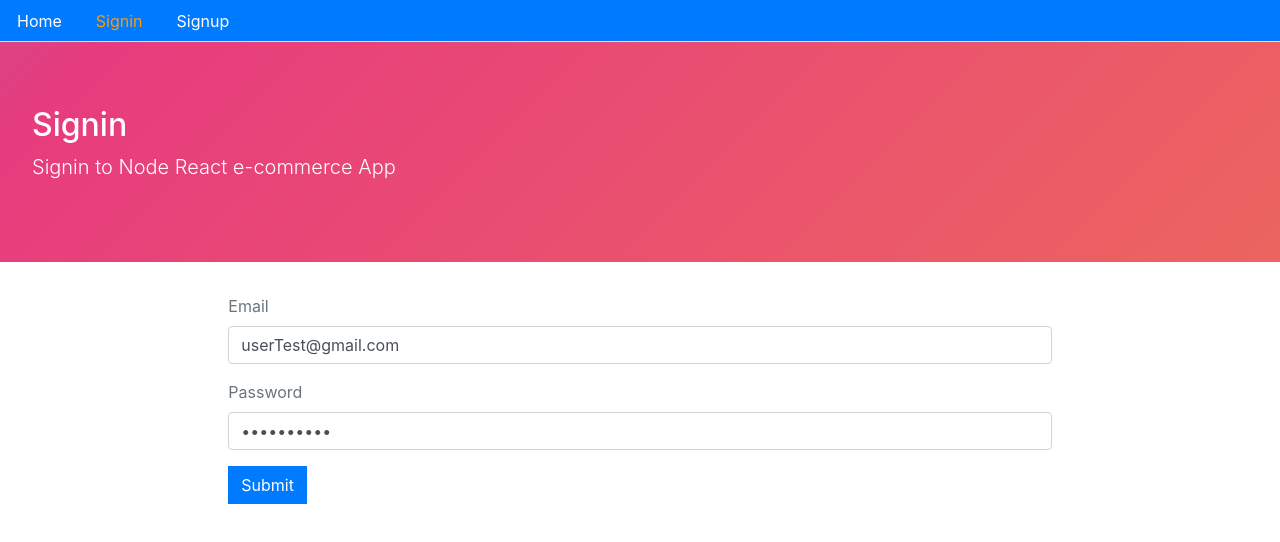
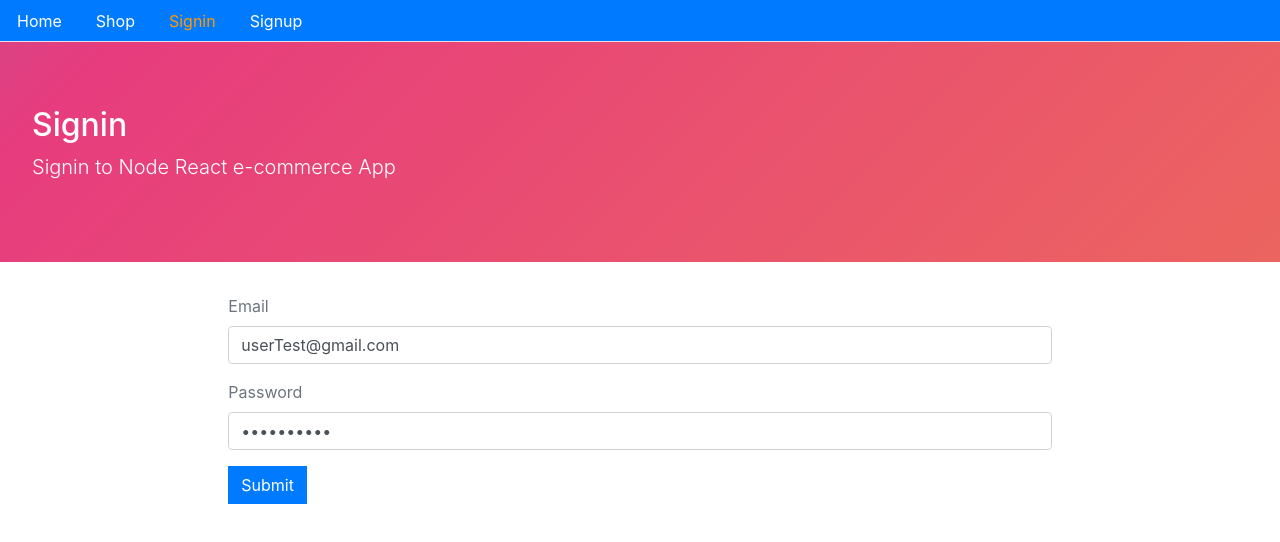
Before and after one commit to marcoaccardi/ecommerce-project, a React (Create React App) app in the folder client/: page /signin in a window 1280 px wide. Shown: the top 542 px of the page. Built offline with nearby package versions, Linux system fonts and the light colour scheme; no server answers.

Commit message:
Add Shop component

```diff
--- a/client/src/Routes.js
+++ b/client/src/Routes.js
@@ -9,12 +9,14 @@
 import { AdminDashboard } from "./user/AdminDashboard";
 import { AddCategory } from "./admin/AddCategory";
 import { AddProduct } from "./admin/AddProduct";
+import { Shop } from "./core/Shop";
 
 const Routes = () => {
   return (
     <BrowserRouter>
       <Switch>
         <Route path="/" exact component={Home} />
+        <Route path="/shop" exact component={Shop} />
         <Route path="/signin" exact component={Signin} />
         <Route path="/signup" exact component={Signup} />
         <PrivateRoute path="/user/dashboard" exact component={Dashboard} />
--- a/client/src/core/Menu.js
+++ b/client/src/core/Menu.js
@@ -17,6 +17,15 @@
         <li className="nav-item">
           <Link className="nav-link" style={isActive(history, "/")} to="/">
             Home
+          </Link>
+        </li>
+        <li className="nav-item">
+          <Link
+            className="nav-link"
+            style={isActive(history, "/shop")}
+            to="/shop"
+          >
+            Shop
           </Link>
         </li>
 
--- /dev/null
+++ b/client/src/core/Shop.js
@@ -0,0 +1,16 @@
+import React, { useState, useEffect } from "react";
+import { Layout } from "./Layout";
+import { Card } from "./Card";
+
+const Shop = () => {
+  return (
+    <Layout title="Shop" description="Search and find book of your choice">
+      <div className="row">
+        <div className="col-4">left sidebar</div>
+        <div className="col-8">right sidebar</div>
+      </div>
+    </Layout>
+  );
+};
+
+export { Shop };
```
